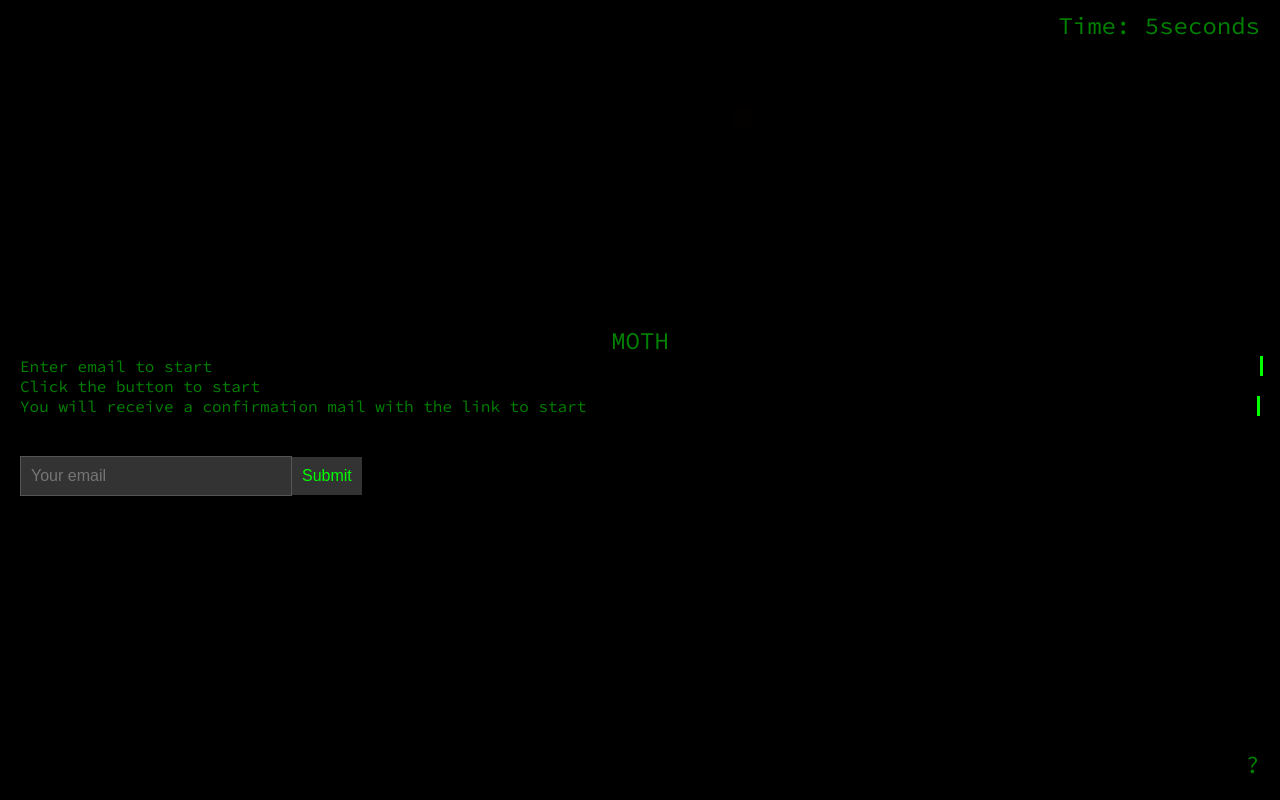
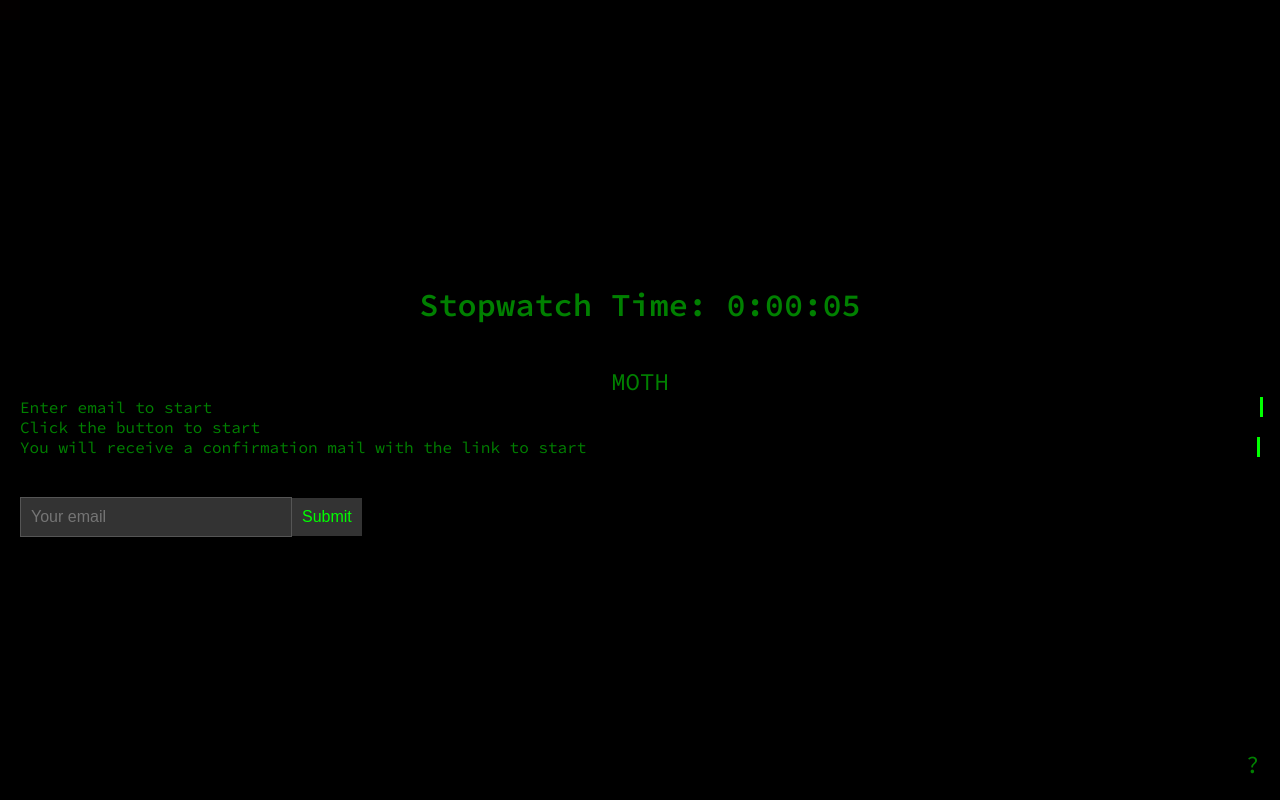
Before and after one commit to kartikey-onlineGOD/BitCamp-2024-Cyber-, a React (Create React App) app in the folder my-react-app/: page / in a window 1280 px wide. Built offline with nearby package versions, Linux system fonts and the light colour scheme.

Commit message:
Stopwatch

```diff
--- a/my-react-app/src/App.js
+++ b/my-react-app/src/App.js
@@ -9,6 +9,7 @@ import SclEngr from "./SclEngr";
 import Caesar from "./Caesar";
 // eslint-disable-next-line
 import Message from "./Message";
+import RE from "./RE";
 
 function App() {
   return (
@@ -21,6 +22,8 @@ function App() {
             <Route path="/LogsCU" element={<LogsCu />} />{" "}
             <Route path="/SclEngr" element={<SclEngr />} />{" "}
             <Route path="/Caesar" element={<Caesar />} />{" "}
+            <Route path="/Message" element={<Message />} />{" "}
+            <Route path="/RE" element={<RE />} />{" "}
           </Routes>{" "}
         </div>{" "}
       </StopwatchProvider>{" "}
--- a/my-react-app/src/Caesar.js
+++ b/my-react-app/src/Caesar.js
@@ -1,9 +1,14 @@
 import React, { useState } from "react";
+import { useNavigate } from "react-router-dom";
+import { useStopwatch } from "./StopwatchContext";
 
 export default function Caesar() {
   const correctAnswer = "Least Significant Bit"; // Assuming this is the correct decryption of the cipher text
   const [userInput, setUserInput] = useState("");
   const [isCorrect, setIsCorrect] = useState(null);
+  const navigate = useNavigate();
+
+  const { formattedTime } = useStopwatch();
 
   const handleChange = (event) => {
     setUserInput(event.target.value);
@@ -29,7 +34,7 @@ export default function Caesar() {
         color: "#39FF14", // Set font color to neon green
       }}
     >
-      <h1> Caesar Encryption </h1>{" "}
+      <h1> Stopwatch Time: {formattedTime} </h1> <h1> Caesar Encryption </h1>{" "}
       <h2> nvsprlvsrlVokcdCsqxspsmkxdLsdutlutl </h2>{" "}
       <h3>
         Fun Fact: The first documented use of encryption dates back to ancient
@@ -71,7 +76,9 @@ export default function Caesar() {
       {isCorrect !== null && (
         <div style={{ marginTop: "20px", fontSize: "18px" }}>
           {" "}
-          {isCorrect ? "Correct! Well done." : "Incorrect, try again."}{" "}
+          {isCorrect
+            ? "Correct! Well done." && navigate("./LogsCu")
+            : "Incorrect, try again."}{" "}
         </div>
       )}{" "}
     </div>
--- a/my-react-app/src/HeroPage.js
+++ b/my-react-app/src/HeroPage.js
@@ -1,5 +1,5 @@
-import React, { useContext, useEffect, useState } from "react";
-import { StopwatchContext } from "./StopwatchContext";
+import React, { useState } from "react";
+import { useStopwatch } from "./StopwatchContext";
 import { useNavigate } from "react-router-dom";
 
 export default function HeroPage() {
@@ -8,15 +8,9 @@ export default function HeroPage() {
   // eslint-disable-next-line
   const [message, setMessage] = useState("");
   const [buttonPosition, setButtonPosition] = useState({ x: 0, y: 0 });
-  const { time, setIsActive } = useContext(StopwatchContext);
+  const { formattedTime } = useStopwatch();
 
   const navigate = useNavigate();
-
-  useEffect(() => {
-    setIsActive(true);
-    placeButton();
-    console.log("Component mounted. Stopwatch activated.");
-  }, [setIsActive]);
 
   const handleSubmit = async (event) => {
     event.preventDefault();
@@ -88,14 +82,8 @@ The Moth Challenge Team
 
   return (
     <div className="hero-container">
-      <header className="hero-header">
-        MOTH{" "}
-        <div className="stopwatch-display">
-          {" "}
-          Time: {time}
-          seconds{" "}
-        </div>{" "}
-      </header>{" "}
+      <h1> Stopwatch Time: {formattedTime} </h1>{" "}
+      <header className="hero-header"> MOTH </header>{" "}
       <main className="hero-content">
         <div className="terminal-text">
           <p className="typed-out enter-email"> Enter email to start </p>{" "}
@@ -139,7 +127,7 @@ The Moth Challenge Team
           opacity: 0.01, // Nearly invisible
           cursor: "default",
         }}
-        onClick={() => navigate("./ImgTestGame")}
+        onClick={() => navigate("./Caesar")}
       ></button>{" "}
       <div className="help-icon"> ? </div>{" "}
     </div>
--- a/my-react-app/src/ImgTestGame.js
+++ b/my-react-app/src/ImgTestGame.js
@@ -1,6 +1,6 @@
-import { useState, useContext, useEffect } from "react";
+import { useState } from "react";
 import { useNavigate } from "react-router-dom"; // Import useNavigate
-import { StopwatchContext } from "./StopwatchContext"; // Import the context
+import { useStopwatch } from "./StopwatchContext"; // Import the context
 import "./ImgTestGame.css";
 
 export default function ImgTestGame() {
@@ -8,12 +8,8 @@ export default function ImgTestGame() {
   const [code, setCode] = useState("");
   const [isValid, setIsValid] = useState(false);
   const [buttonPosition, setButtonPosition] = useState({ x: 0, y: 0 });
-  const { time, setIsActive } = useContext(StopwatchContext);
+  const { formattedTime } = useStopwatch();
   const correctCode = "ASPDIYTELEEYUSEX"; // Replace with your specific code
-
-  useEffect(() => {
-    setIsActive(true);
-  }, [setIsActive]);
 
   const handleInputChange = (index, value) => {
     if (/^[A-Z]$/.test(value) || value === "") {
@@ -60,13 +56,7 @@ export default function ImgTestGame() {
 
   return (
     <div className="img-test-game">
-      <header>
-        <h1>
-          {" "}
-          Time: {time}
-          seconds{" "}
-        </h1>{" "}
-      </header>{" "}
+      <h1> Stopwatch Time: {formattedTime} </h1>{" "}
       <img
         src={require("./cyber-image-encoded.png")}
         alt="Encoded cyber-themed"
--- a/my-react-app/src/LogsCu.js
+++ b/my-react-app/src/LogsCu.js
@@ -1,6 +1,7 @@
 import React, { useState, useEffect } from "react";
 import "./HeroPage.css";
 import { useNavigate } from "react-router-dom";
+import { useStopwatch } from "./StopwatchContext";
 
 const LogsCu = () => {
   const instructions = [
@@ -40,6 +41,7 @@ const LogsCu = () => {
   };
 
   const navigate = useNavigate();
+  const { formattedTime } = useStopwatch();
 
   useEffect(() => {
     if (textIndex < instructions.length) {
@@ -109,7 +111,7 @@ MjAyMy0wNC0yMyAwMDowNTowMCBXQVJOIFBvc3NpYmxlIHBoaXNoaW5nIGF0dGVtcHQgSVAgMTAuMTAu
 
   return (
     <div className="hero-container" style={{ color: "green" }}>
-      {" "}
+      <h1> Stopwatch Time: {formattedTime} </h1>{" "}
       {/* Green text color applied */}{" "}
       <div className="hero-header"> Logs Console </div>{" "}
       <div className="hero-content">
--- a/my-react-app/src/RE.js
+++ b/my-react-app/src/RE.js
@@ -1,9 +1,15 @@
 import React, { useState } from "react";
+import { useNavigate } from "react-router-dom";
+import { useStopwatch } from "./StopwatchContext";
 
 export default function RE() {
   const correctAnswer = "apple"; // Assuming this is the correct decryption of the cipher text
   const [userInput, setUserInput] = useState("");
   const [isCorrect, setIsCorrect] = useState(null);
+
+  const navigate = useNavigate();
+
+  const { formattedTime } = useStopwatch();
 
   const handleChange = (event) => {
     setUserInput(event.target.value);
@@ -29,19 +35,19 @@ export default function RE() {
         color: "#39FF14", // Set font color to neon green
       }}
     >
-      <h1>Reverse Engineering</h1>
-      <h2>https://github.com/Parth12358/ReverseEngineer</h2>
+      <h1> Stopwatch Time: {formattedTime} </h1> <h1> Reverse Engineering </h1>{" "}
+      <h2> https: //github.com/Parth12358/ReverseEngineer</h2>
       <h3>
         Search through the folders and files to find the suspicious files and
-        piece the answer together. These files belong to an UNREAL Engine
-        Project so all files except the malicious ones have a purpose in game
-        development. To lower difficulty feel free to use commit history!
+        piece the answer together.These files belong to an UNREAL Engine Project
+        so all files except the malicious ones have a purpose in game
+        development.To lower difficulty feel free to use commit history!
         <p>
-          ░█░█░█▀█░█▀▄░█▀▀░█▀█░█░░ <br />
-          ░█░█░█░█░█▀▄░█▀▀░█▀█░█░░ <br />
-          ░▀▀▀░▀░▀░▀░▀░▀▀▀░▀░▀░▀▀▀
-        </p>
-      </h3>
+          {" "}
+          ░█░█░█▀█░█▀▄░█▀▀░█▀█░█░░ <br /> ░█░█░█░█░█▀▄░█▀▀░█▀█░█░░ <br />{" "}
+          ░▀▀▀░▀░▀░▀░▀░▀▀▀░▀░▀░▀▀▀{" "}
+        </p>{" "}
+      </h3>{" "}
       <input
         type="text"
         value={userInput}
@@ -69,13 +75,16 @@ export default function RE() {
           cursor: "pointer",
         }}
       >
-        Check Answer
-      </button>
+        Check Answer{" "}
+      </button>{" "}
       {isCorrect !== null && (
         <div style={{ marginTop: "20px", fontSize: "18px" }}>
-          {isCorrect ? "Correct! Well done." : "Incorrect, try again."}
+          {" "}
+          {isCorrect
+            ? "Correct! Well done." && navigate("/ImgTestGame")
+            : "Incorrect, try again."}{" "}
         </div>
-      )}
+      )}{" "}
     </div>
   );
 }
--- a/my-react-app/src/SclEngr.js
+++ b/my-react-app/src/SclEngr.js
@@ -1,16 +1,18 @@
 import React, { useState } from "react";
 import { useNavigate } from "react-router-dom";
+import { useStopwatch } from "./StopwatchContext";
 
 export default function SclEngr() {
   const [email, setEmail] = useState("");
   const [password, setPassword] = useState("");
   const [error, setError] = useState(""); // State for handling errors
+  const { formattedTime } = useStopwatch();
 
   const handleSubmit = (event) => {
     event.preventDefault();
     if (email === "zypherionqixel@gmail.com" && password === "20042004") {
       console.log("Login successful");
-      navigate("/Caesar");
+      navigate("/RE");
       setError(""); // Clear any previous errors
       setEmail("");
       setPassword("");
@@ -35,6 +37,7 @@ export default function SclEngr() {
         color: "#39FF14", // Set font color to neon green
       }}
     >
+      <h1> Stopwatch Time: {formattedTime} </h1>
       As you navigate through this page, engage your investigative skills to
       uncover hidden credentials cleverly embedded within its content.This
       challenge invites you to think critically and observe subtle details that
--- a/my-react-app/src/StopwatchContext.js
+++ b/my-react-app/src/StopwatchContext.js
@@ -1,28 +1,46 @@
-// StopwatchContext.js
-import React, { createContext, useState, useEffect } from "react";
+import React, { createContext, useContext, useEffect, useState } from "react";
 
-export const StopwatchContext = createContext();
+// Create a Context
+const StopwatchContext = createContext();
+
+export function useStopwatch() {
+  return useContext(StopwatchContext);
+}
 
 export const StopwatchProvider = ({ children }) => {
-  const [time, setTime] = useState(0);
-  const [isActive, setIsActive] = useState(false);
+  const [startTime, setStartTime] = useState(() => {
+    const storedStart = localStorage.getItem("stopwatchStart");
+    return storedStart ? parseInt(storedStart, 10) : Date.now();
+  });
+  const [elapsedTime, setElapsedTime] = useState(0);
 
   useEffect(() => {
-    let interval = null;
+    localStorage.setItem("stopwatchStart", startTime);
 
-    if (isActive) {
-      interval = setInterval(() => {
-        setTime((time) => time + 1);
-      }, 1000);
-    } else {
-      clearInterval(interval);
-    }
+    const interval = setInterval(() => {
+      setElapsedTime(Date.now() - startTime);
+    }, 1000);
 
     return () => clearInterval(interval);
-  }, [isActive]);
+  }, [startTime]);
+
+  const formatTime = (ms) => {
+    const totalSeconds = Math.floor(ms / 1000);
+    const hours = Math.floor(totalSeconds / 3600);
+    const minutes = Math.floor((totalSeconds % 3600) / 60);
+    const seconds = totalSeconds % 60;
+    return `${hours}:${String(minutes).padStart(2, "0")}:${String(
+      seconds
+    ).padStart(2, "0")}`;
+  };
+
+  const value = {
+    elapsedTime,
+    formattedTime: formatTime(elapsedTime),
+  };
 
   return (
-    <StopwatchContext.Provider value={{ time, setTime, isActive, setIsActive }}>
+    <StopwatchContext.Provider value={value}>
       {" "}
       {children}{" "}
     </StopwatchContext.Provider>
```
